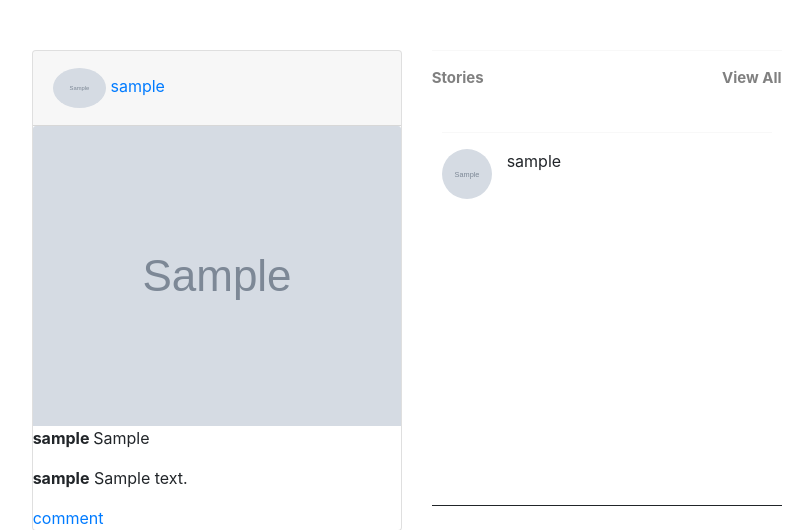
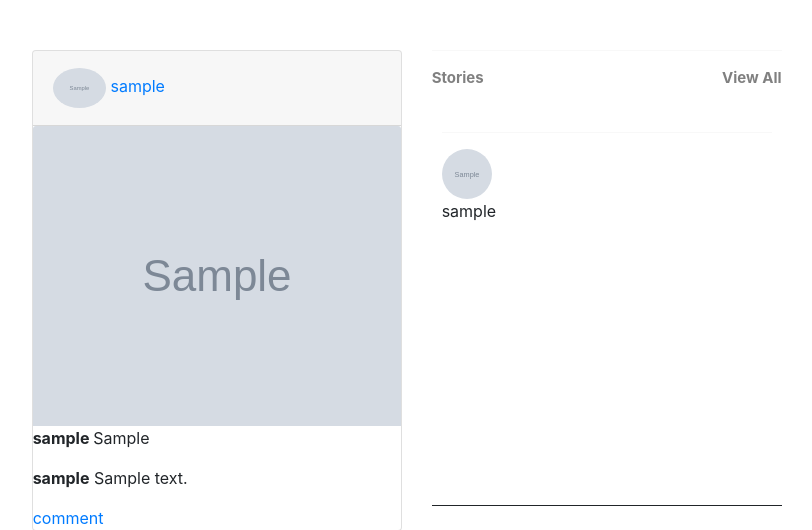
Before and after one commit to aust1inn/insta-aust, a Django app: page / in a window 1280 px wide. Shown: the part 56-586 px from the top of the page, without its empty margins (90-902 px from the left). Run offline with Django 3.2, Linux system fonts and the light colour scheme; tables that the repository leaves empty hold one stand-in row (values such as "Sample post"); grey boxes marked "Sample" are stand-in pictures; some libraries are stand-ins or nearby versions; some web fonts are replaced.

Commit message:
increases margin bottom between the user profile boxes

```diff
--- a/images/templates/index.html
+++ b/images/templates/index.html
@@ -48,7 +48,7 @@
               <hr>
               {% for profile in profile %}
               {% if profile.user != user %}
-              <div class="user_stories" style="margin-bottom:15px">
+              <div class="user_stories" style="margin-bottom:40px">
                 <img src="{{profile.profile_photo.url}}" alt="" style="height:50px;width:50px; border-radius:50%; border-color: red; float:left; margin-right:15px">
                   <p style="font-size:16px">{{profile.user}}<br>
 
--- a/static/CSS/authentication.css
+++ b/static/CSS/authentication.css
@@ -25,3 +25,8 @@ legend{
     border-radius: 3px;
     margin-bottom: 20px;
   }
+
+  .user_stories {
+    display: flex;
+    flex-direction: column;
+  }
```
